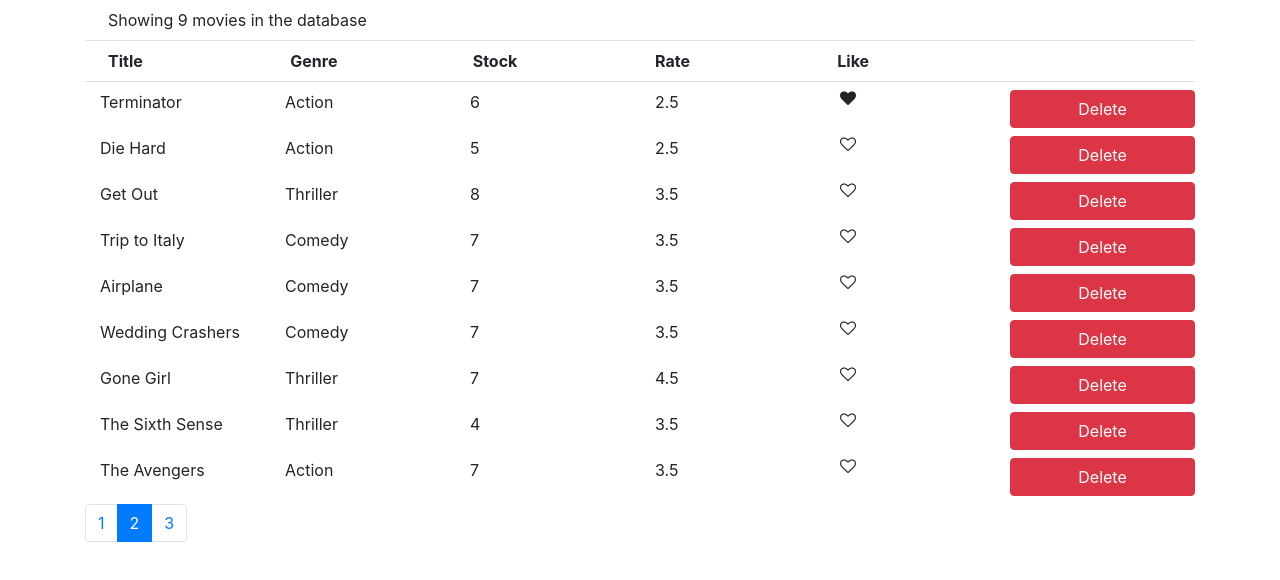
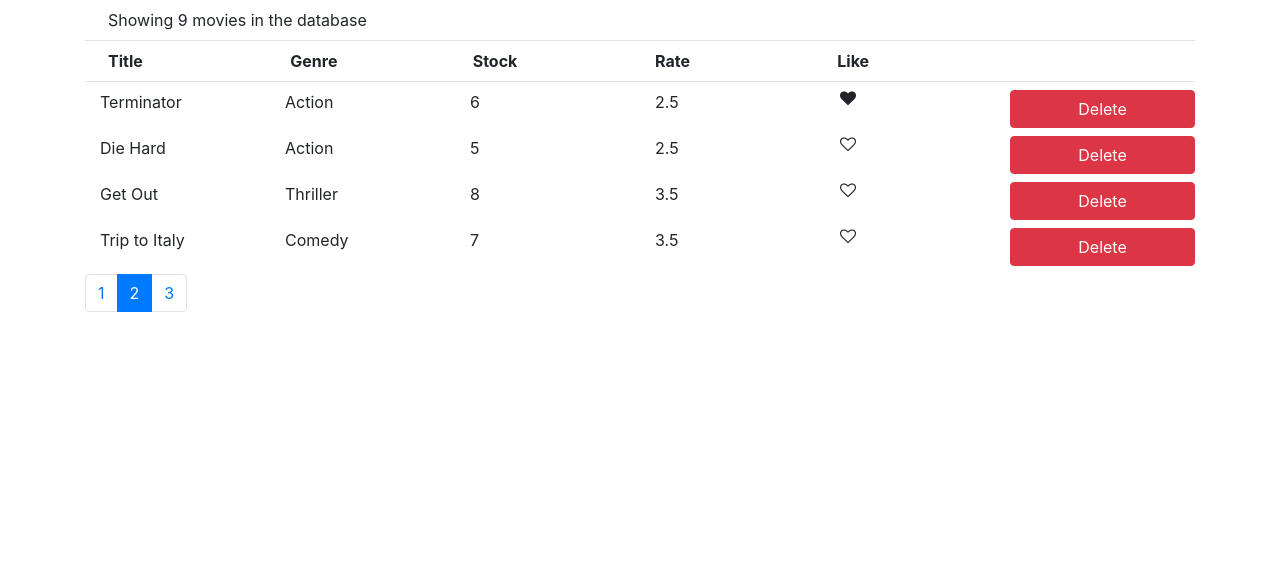
Before and after one commit to kenderb/ReactJS_practice, a React (Create React App) app in the folder vidly/: page / in a window 1280 px wide. Shown: the top 580 px of the page. Built offline with nearby package versions, Linux system fonts and the light colour scheme.

Commit message:
more files

```diff
--- a/vidly/src/App.js
+++ b/vidly/src/App.js
@@ -1,7 +1,7 @@
 import React, { Component } from 'react';
 import './App.css';
 import Movies from './components/Movies';
-import Pagination from './components/Pagination';
+import Pagination from './components/common/Pagination';
 
 class App extends Component {
   render() {
--- a/vidly/src/components/Movies.jsx
+++ b/vidly/src/components/Movies.jsx
@@ -19,6 +19,32 @@ class Movies extends Component {
     this.setState({movies});
   }
 
+  renderPage() {
+    const number = 4;
+    let counter = 0
+    return(
+      this.state.movies.map((movie) => {
+        if(counter < number) {
+          counter += 1;
+          return(
+            <div className="row mb-2" key={`${movie._id}-container`}>
+              <Movie
+                title={movie.title}
+                genre={movie.genre.name}
+                numberInStock={movie.numberInStock}
+                dailyRentalRate={movie.dailyRentalRate}
+                id={movie._id}
+                onDelete={this.deleteEvent}
+                like={movie.liked}
+                onToggle={this.handleToggle}
+              />
+            </div>
+          );
+        }
+      })
+    );
+  }
+
   renderMovies(){
     return (
       <div className="container">
@@ -31,23 +57,8 @@ class Movies extends Component {
           <div className="col-2 ">Like</div>
           <div className="col-2 "></div>
         </div>
-        {this.state.movies.map((movie) => {
-          return(
-            <div className="row mb-2" key={`${movie._id}-container`}>
-              <Movie
-                title={movie.title}
-                genre={movie.genre.name}
-                numberInStock={movie.numberInStock}
-                dailyRentalRate={movie.dailyRentalRate}
-                id={movie._id}
-                onDelete={this.deleteEvent}
-                like={movie.liked}
-                onToggle={this.handleToggle}
-              />
+        {this.renderPage()}
 
-            </div>
-          );
-        })}
       </div>
     );
   }
--- /dev/null
+++ b/vidly/src/components/common/Pagination.jsx
@@ -0,0 +1,19 @@
+import React, { Component } from 'react';
+class Pagination extends Component {
+  state = {  }
+  render() {
+    return (
+      <nav aria-label="...">
+        <ul className="pagination">
+          <li className="page-item"><a className="page-link" href="/">1</a></li>
+          <li className="page-item active" aria-current="page">
+            <span className="page-link">2</span>
+          </li>
+          <li className="page-item"><a className="page-link" href="/">3</a></li>
+        </ul>
+      </nav>
+    );
+  }
+}
+
+export default Pagination;
```
Also changed, not shown: 1 other file (tests, documents, lock files or other folders).
